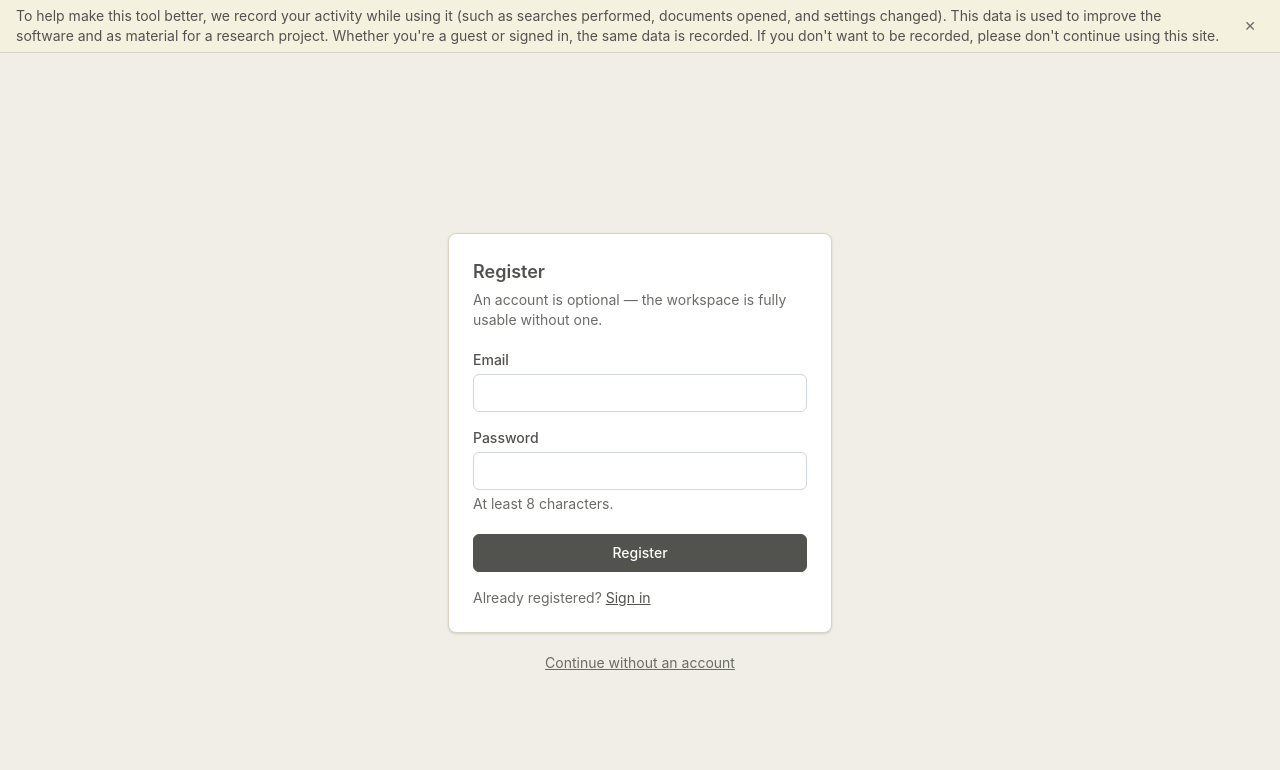
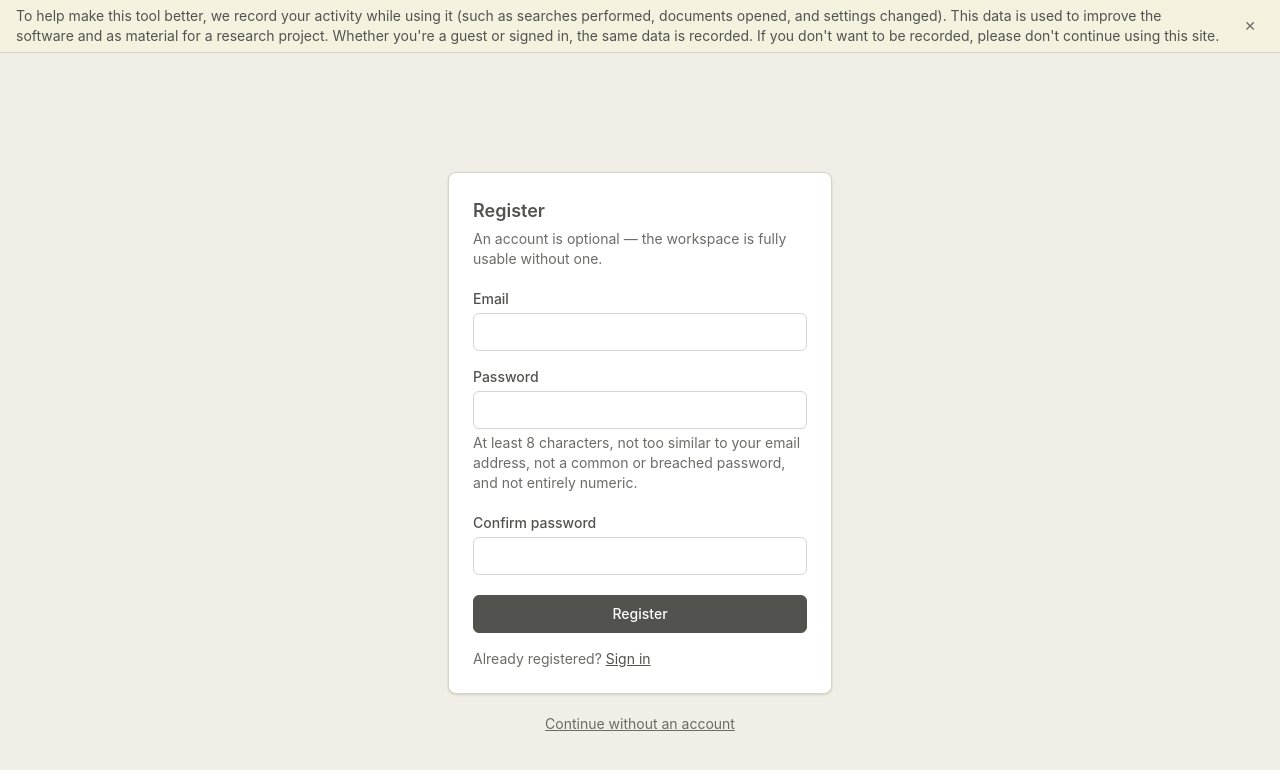
Before and after one commit to uCeltic/uCeltic, a React (Vite) app in the folder client/: page /account/signup in a window 1280 px wide. Shown: the top 770 px of the page. Built offline with nearby package versions, Linux system fonts and the light colour scheme; no server answers.

Commit message:
fix(frontend): confirm-password field + accurate signup requirements hint (#101) (#108)
Signup only asked for the password once and understated Django's
AUTH_PASSWORD_VALIDATORS as "At least 8 characters." Add a confirm-password
input validated on blur and submit, and list all four enforced rules.

```diff
--- a/client/src/pages/account/SignupPage.tsx
+++ b/client/src/pages/account/SignupPage.tsx
@@ -1,19 +1,36 @@
-import { useState, type FormEvent } from "react";
+import { useState, type FocusEvent, type FormEvent } from "react";
 import { Link, useNavigate } from "react-router-dom";
 import { AuthError, signUp } from "../../api/auth";
 import AccountShell, { FormError, input, label, link, primaryBtn } from "./AccountShell";
+
+const MISMATCH_MESSAGE = "Passwords don't match.";
 
 export default function SignupPage() {
   const navigate = useNavigate();
 
   const [email, setEmail] = useState("");
   const [password, setPassword] = useState("");
+  const [confirmPassword, setConfirmPassword] = useState("");
+  const [mismatch, setMismatch] = useState(false);
   const [error, setError] = useState<string | null>(null);
   const [submitting, setSubmitting] = useState(false);
+
+  function syncMismatch(confirmValue: string) {
+    const mismatched = confirmValue !== "" && confirmValue !== password;
+    setMismatch(mismatched);
+    return mismatched;
+  }
+
+  function handleConfirmBlur(event: FocusEvent<HTMLInputElement>) {
+    syncMismatch(event.target.value);
+  }
 
   async function handleSubmit(event: FormEvent) {
     event.preventDefault();
     setError(null);
+
+    if (syncMismatch(confirmPassword)) return;
+
     setSubmitting(true);
 
     try {
@@ -65,7 +82,34 @@ export default function SignupPage() {
             value={password}
             onChange={(e) => setPassword(e.target.value)}
           />
-          <p className="mt-1 text-sm text-[#6B6B67]">At least 8 characters.</p>
+          <p className="mt-1 text-sm text-[#6B6B67]">
+            At least 8 characters, not too similar to your email address, not a common or
+            breached password, and not entirely numeric.
+          </p>
+        </div>
+
+        <div className="mb-5">
+          <label className={label} htmlFor="confirmPassword">
+            Confirm password
+          </label>
+          <input
+            id="confirmPassword"
+            type="password"
+            autoComplete="new-password"
+            required
+            className={input}
+            value={confirmPassword}
+            onChange={(e) => {
+              setConfirmPassword(e.target.value);
+              if (mismatch) syncMismatch(e.target.value);
+            }}
+            onBlur={handleConfirmBlur}
+          />
+          {mismatch && (
+            <div className="mt-1">
+              <FormError message={MISMATCH_MESSAGE} />
+            </div>
+          )}
         </div>
 
         <button type="submit" className={primaryBtn} disabled={submitting}>
```
Also changed, not shown: 1 other file (tests, documents, lock files or other folders).
